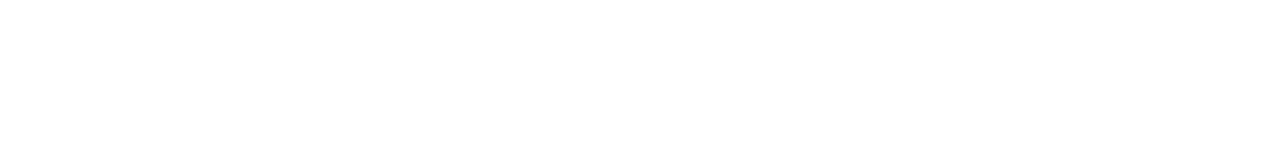
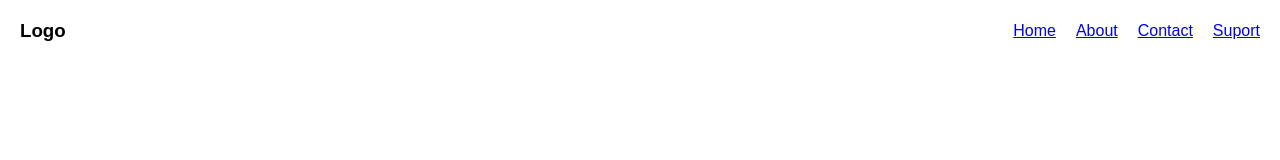
Before and after one commit to DevKelvin001/Estudando_Html, a plain HTML site: page Assets/index.html in a window 1280 px wide. Drawn offline with Linux system fonts and the light colour scheme.

Commit message:
Criando um menu

```diff
--- a/Assets/Css/default.css
+++ b/Assets/Css/default.css
@@ -5,6 +5,10 @@
     font-family: Arial, Helvetica, sans-serif;
 }
 
+body {
+    overflow-x: hidden;
+}
+
 /* Variables Custom */
 :root {
     --primary-color: #00a2ff;
--- a/Assets/Css/style.css
+++ b/Assets/Css/style.css
@@ -0,0 +1,23 @@
+.center {
+    display: flex;
+    justify-content: center;
+    align-items: center;
+}
+
+.justify-nav {
+    display: flex;
+    justify-content: space-between;
+    align-items: center;
+}
+
+#headerMain {
+    padding: 20px;
+}
+
+#menu ul {
+    list-style-type: none;
+}
+
+#menu ul li a {
+    margin-left: 20px;
+}
--- a/Assets/index.html
+++ b/Assets/index.html
@@ -3,13 +3,32 @@
 <head>
     <meta charset="UTF-8">
     <meta name="viewport" content="width=device-width, initial-scale=1.0">
+    <link rel="stylesheet" href="/Assets/Css/default.css">
     <link rel="stylesheet" href="/Assets/Css/style.css">
     <title>Estudando HTML5</title>
 </head>
 <body>
     <!-- Header -->
     <header id="headerMain">
-
+        <!-- Menu -->
+        <nav id="menu" class="justify-nav">
+            <div class="Logo">
+                <h3>Logo</h3>
+            </div>
+            <ul class="justify-nav">
+                <li>
+                    <a href="http://">Home</a>
+                </li>
+                <li>
+                    <a href="http://">About</a>
+                </li>
+                <li>
+                    <a href="http://">Contact</a>
+                <li>
+                    <a href="http://">Suport</a>
+                </li>
+            </ul>
+        </nav>
     </header>
     <!-- Sections -->
     <section>
```
